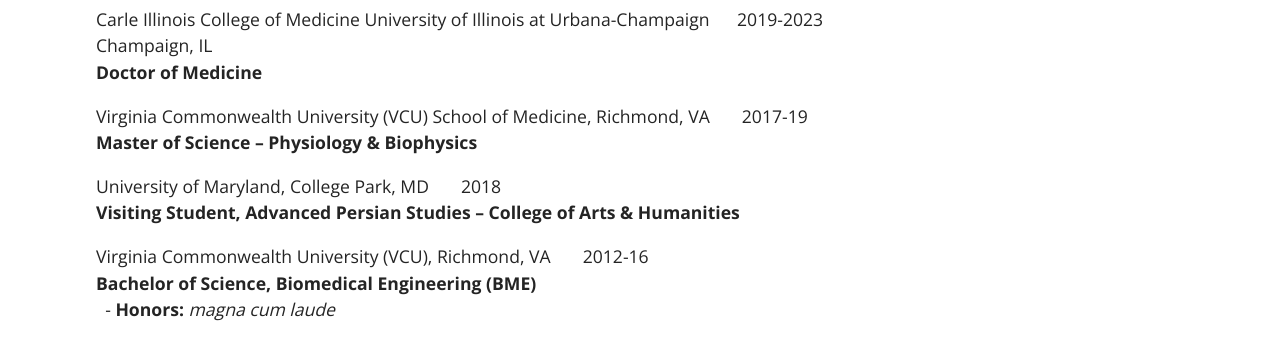
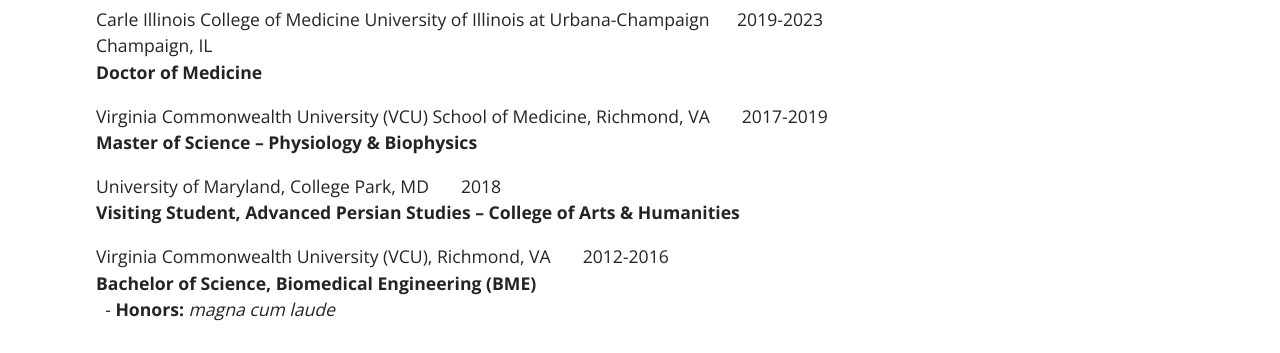
Before and after one commit to EyeCanDoIt/EyeCanDoIt.github.io, a Jekyll site: the page built from index.md, in a window 1280 px wide and 900 px high, scrolled down 848 px. Shown: the part 156-509 px from the top of the window. Built offline with Jekyll 4.4.1, drawn with Linux system fonts in a browser that asks for light colours.

Commit message:
Update index.md

```diff
--- a/index.md
+++ b/index.md
@@ -23,7 +23,7 @@
 <br>**Doctor of Medicine**
 <br>
 
-Virginia Commonwealth University (VCU) School of Medicine, Richmond, VA	&nbsp;&nbsp;&nbsp;&nbsp;&nbsp;&nbsp;2017-19
+Virginia Commonwealth University (VCU) School of Medicine, Richmond, VA	&nbsp;&nbsp;&nbsp;&nbsp;&nbsp;&nbsp;2017-2019
 <br>**Master of Science – Physiology & Biophysics**
 <br>
 
@@ -31,7 +31,7 @@
 <br>**Visiting Student, Advanced Persian Studies – College of Arts & Humanities**
 <br>
 
-Virginia Commonwealth University (VCU), Richmond, VA		&nbsp;&nbsp;&nbsp;&nbsp;&nbsp;&nbsp;2012-16
+Virginia Commonwealth University (VCU), Richmond, VA		&nbsp;&nbsp;&nbsp;&nbsp;&nbsp;&nbsp;2012-2016
 <br>**Bachelor of Science, Biomedical Engineering (BME)**
 <br>&nbsp;&nbsp;-	**Honors:** _magna cum laude_
 <br>
```
